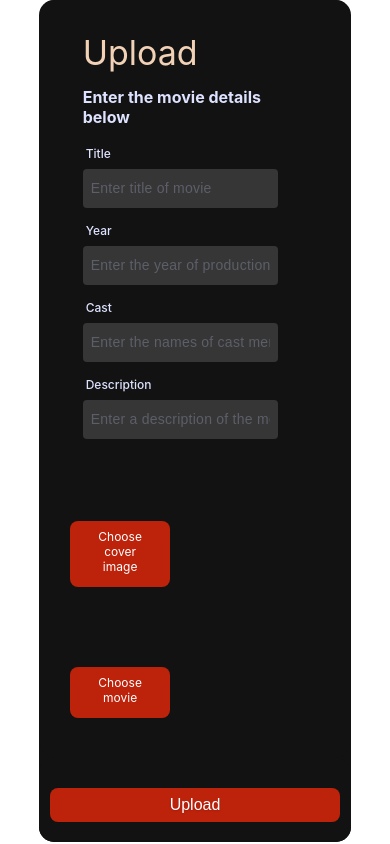
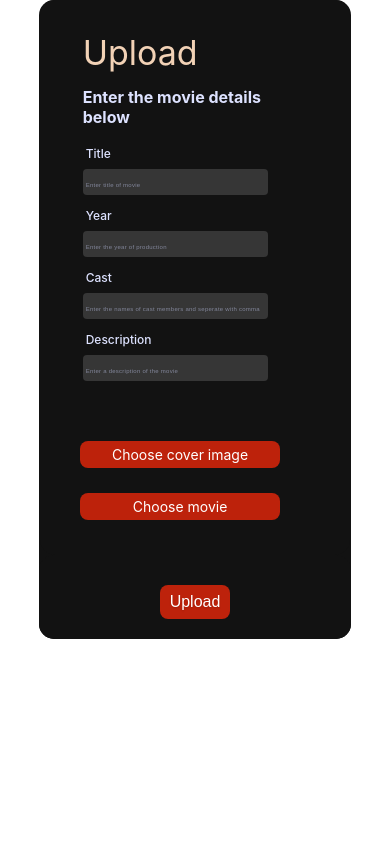
Before and after one commit to kachino234/Rewind-FrontEnd, a React (Create React App) app: page / in a window 390 px wide. Built offline with nearby package versions, Linux system fonts and the light colour scheme.

Commit message:
Updated css naming structure
Updated css naming structure

```diff
--- a/src/pages/Upload.css
+++ b/src/pages/Upload.css
@@ -47,43 +47,35 @@
     margin: auto;
 }
 
-input{
-    /* border: none;
-    border-bottom: 1px solid #ffffff;
-    width: 80%;
-    height: 20px;
-    background-color: #121212;
-
-
-    font-size: 14px; */
+.uploadform-inputs{
+    font-size: 14px;
     border: none;
     margin-bottom: 12px;
     width: 80%;
     color: #82869A;
-    padding: 12px 8px;
+    padding: 10px 8px;
     background: #363636;
     border-radius: 4px;
 }
 
-input:focus{
+.uploadform-inputs:focus{
     color: #fafafa;
-    border: 1px solid #F2D2B6;
-    box-shadow: 0px 3px 5px rgba(242, 210, 182, 0.2);
-    border-radius: 4px;
+    outline: 0;
+    border: 0;
 
 }
 
-input::placeholder{
+.uploadform-inputs::placeholder{
     color: #82869A;
     font: Avenir Next LT Pro;
     font-size: 14px;
     font-weight: 400;
     line-height: 20px;
     letter-spacing: 0.25px;
-    opacity:0.5;
+
 }
 
-select{
+#selectCategory{
     opacity:0.5;
     width: 80%;
     border:none;
@@ -99,7 +91,23 @@ select{
     letter-spacing: 0.25px;
 }
 
-label {
+#selectMovie-rating{
+    opacity:0.5;
+    width: 80%;
+    border:none;
+    height: 20px;
+    cursor: pointer;
+    background-color: #121212;
+    color: #82869A;
+    margin-bottom: 10px;
+    font: Avenir Next LT Pro;
+    font-size: 14px;
+    font-weight: 400;
+    line-height: 20px;
+    letter-spacing: 0.25px;
+}
+
+ #uploadform-label{
     display: block;
     padding: 3px ;
     margin-bottom: 5px;
@@ -185,9 +193,23 @@ label {
         border-radius: 15px;
 
     }
+    .uploadbtn{
+        padding: 8px 120px;
+    }
+
+.custom-upload, .custom-upload2 {
+    padding: 5px 20px;
+    margin-bottom: 10px;
+    margin-top: 30px;
+}
+.custom-upload2 {
+    margin-top: 60px;
 }
 
-@media only screen and (max-width: 600px){
+
+
+
+@media only screen and (max-width: 400px){
     .Upload-container{
         display: grid;
         grid-template-columns: 100%;
@@ -199,12 +221,37 @@ label {
         font-weight: 500;
 
     }
-    .Upload{
-        background: #121212;
-        width: 80%;
-        margin: auto;
-        font-style: normal;
-        border-radius: 15px;
+    .uploadbtn{
+        padding: 8px 10px;
+    }
+
+    .movie-container{
+        width:80%;
+        padding-left: 10px;
+    }
+
+    .custom-upload, .custom-upload2 {
+        padding: 5px 0px;
+        margin-bottom: 5px;
+        margin-top: 10px;
+    }
+
+    .custom-upload2 {
+        margin-top: 20px;
+    }
+
+    .uploadform-inputs::placeholder{
+        font-size: 6px;
+        font-weight: 200;
+        line-height: 10px;
 
     }
+
+    .uploadform-inputs{
+        margin-bottom: 10px;
+        width: 80%;
+        color: #82869A;
+        padding: 5px 3px;
+    }
 }
+}
--- a/src/pages/Upload.js
+++ b/src/pages/Upload.js
@@ -48,32 +48,32 @@ const Upload = () => {
 
             <section className="upload-form-container">
                     <div> <h4 id="header-title"> Upload</h4> </div>
-                    <form className="form" onSubmit={handleSubmit(onSubmit)}>
+                    <form className="uploadform" onSubmit={handleSubmit(onSubmit)}>
 
                         <p id="upload-form-title" ><b>Enter the movie details below</b></p>
 
-                        <label for="title">Title </label>
+                        <label for="title" id="uploadform-label">Title </label>
                         <input type="text"
                             id="title"
                             name="title"
-                            className='form-inputs'
+                            className='uploadform-inputs'
                             placeholder="Enter title of movie"
                             ref={register({required: true})}/>
                             {errors.title && errors.title.type === "required" && ( <p>This is required</p>)}
 
-                        <label for="year"> Year</label>
+                        <label for="year" id="uploadform-label"> Year</label>
                         <input type="year"
                             id="year"
                             name="year"
-                            className='form-inputs'
+                            className='uploadform-inputs'
                             ref={register({required: true})}
                             placeholder="Enter the year of production"/>
                             {errors.year && errors.year.type === "required" && ( <p>This is required</p>)}
 {/*
-                        <label for="category"> Category </label>
+                        <label for="category" id="uploadform-label"> Category </label>
                         <select  name="category"
-                            id="category"
-                            className='form-inputs'
+                            id="selectCategory"
+                            className='uploadform-inputs'
                             ref={register({required: true})}>
                                 <option value="">Enter the movie category</option>
                                 <option value="action">Action</option>
@@ -93,10 +93,10 @@ const Upload = () => {
                         {errors.category && errors.category.type === "required" && ( <p>This is required</p>)}
 
 
-                        <label for="movie-rating"> Movie rating </label>
+                        <label for="movie-rating" id="uploadform-label"> Movie rating </label>
                         <select  name="movie-rating"
-                            id="movie-rating"
-                            className='form-inputs'
+                            id="selectMovie-rating"
+                            className='uploadform-inputs'
                             ref={register({required: true})}>
                                 <option value="">Enter the movie category</option>
                                 <option value="General">General(G)</option>
@@ -107,20 +107,20 @@ const Upload = () => {
                         </select>
                             {errors.movierating && errors.movierating.type === "required" && ( <p>This is required</p>)}  */}
 
-                        <label for="cast"> Cast</label>
+                        <label for="cast" id="uploadform-label"> Cast</label>
                         <input type="text"
                             id="cast"
                             name="cast"
-                            className='form-inputs'
+                            className='uploadform-inputs'
                             ref={register({required: true})}
                             placeholder="Enter the names of cast members and seperate with comma"/>
                             {errors.cast && errors.cast.type === "required" && ( <p>This is required</p>)}
 
-                        <label for="description"> Description</label>
+                        <label for="description" id="uploadform-label"> Description</label>
                         <input type="text"
                             id="description"
                             name="description"
-                            className='form-inputs'
+                            className='uploadform-inputs'
                             ref={register({required: true})}
                             placeholder="Enter a description of the movie"/>
                             {errors.cast && errors.cast.type === "required" && ( <p>This is required</p>)}
```
Also changed, not shown: 1 other file (tests, documents, lock files or other folders).
